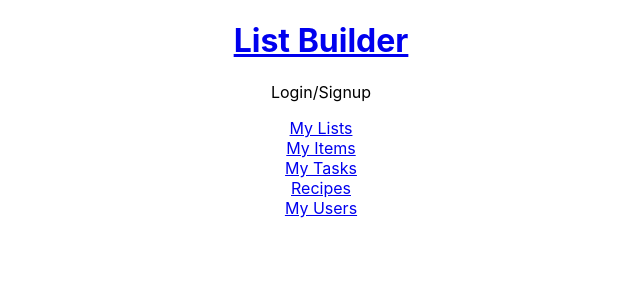
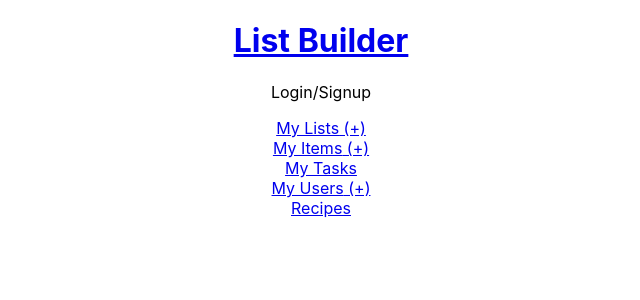
Before and after one commit to dvorakkarrie/list-builder-app, a React (Create React App) app: page / in a window 1280 px wide. Shown: the top 300 px of the page, without its empty margins (319-959 px from the left). Built offline with nearby package versions, Linux system fonts and the light colour scheme.

Commit message:
changing components for signin feature

```diff
--- a/src/App.js
+++ b/src/App.js
@@ -20,8 +20,8 @@ import CreateList from "./components/CreateList";
 import SideNav from "./components/SideNav";
 
 // let backendUrl = process.env.REACT_APP_BACKEND_APP_URL || "http://127.0.0.1:8080/";
-let backendUrl = "http://127.0.0.1:8080/";
-// let backendUrl = "https://listbuilder-backend.herokuapp.com/";
+// let backendUrl = "http://127.0.0.1:8080/";
+let backendUrl = "https://listbuilder-backend.herokuapp.com/";
 
 class App extends Component {
   constructor(props) {
@@ -70,6 +70,16 @@ class App extends Component {
     event.preventDefault();
     this.createUserAxios();
   };
+
+  getUsersAxios() {
+    axios({
+      method: "GET",
+      url: `${backendUrl}users/`
+    }).then(userData =>
+      this.setState({
+        users: userData.data })
+    );
+  }
 
   handleSignin = (event) => {
     console.log(this.state.userEmailAddress);
--- a/src/components/Lists.js
+++ b/src/components/Lists.js
@@ -4,6 +4,7 @@ import List from "./List";
 
 export default props => {
     console.log(props.users)
+
 
     let allLists
     // = props.users.lists.map(list => {
--- a/src/components/SideNav.js
+++ b/src/components/SideNav.js
@@ -4,14 +4,16 @@ import {Link} from 'react-router-dom';
 const SideNav = () => {
     return (
         <div>
-            <div><Link to='/lists'>My Lists</Link></div>
-            <div><Link to='/items'>My Items</Link></div>
+
+            <div><Link to='/lists'>My Lists</Link><Link to='/new-list'> (+)</Link></div>
+            <div><Link to='/items'>My Items</Link><Link to='/new-item'> (+)</Link></div>
             <div><Link to='/tasks'>My Tasks</Link></div>
+            <div><Link to="/users">My Users</Link><Link to='/new-user'> (+)</Link></div>
             <div>
                 <a href='http://recipebits.surge.sh/'>
                     Recipes
                 </a>
-            <div><Link to="/users">My Users</Link></div>
+
             </div>
         </div>
     )
```
